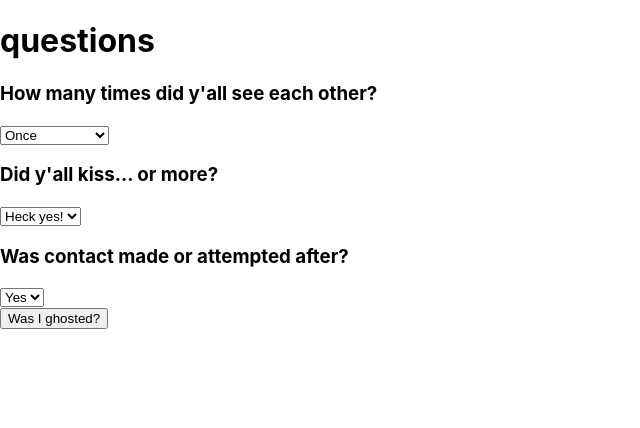
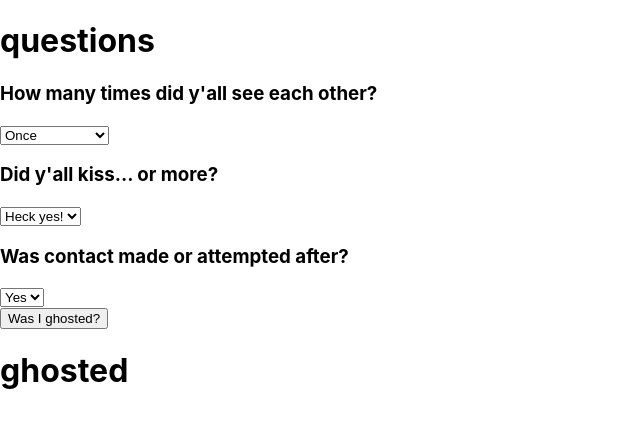
Before and after one commit to ChippyChoppy/was-i-ghosted, a React (Create React App) app: page /questions in a window 1280 px wide. Shown: the top 428 px of the page, without its empty margins (0-640 px from the left). Built offline with nearby package versions, Linux system fonts and the light colour scheme.

Commit message:
ghosted status working

```diff
--- a/src/Components/Questions.js
+++ b/src/Components/Questions.js
@@ -1,6 +1,6 @@
 import React, { useState } from 'react';
 
-const Questions = () => {
+const Questions = ({isGhosted}) => {
     const [dates, setDates] = useState("once")
     const [kiss, setKiss] = useState("heck yes!")
     const [talk, setTalk] = useState("yes")
@@ -16,6 +16,14 @@ const Questions = () => {
 
     const talkHandler = (e) => {
         setTalk(e.target.value)
+    }
+
+    const ghostHandler = (e) => {
+        e.preventDefault()
+        if (talk === "yes" && kiss === "nope" && dates === "once" ) {
+            isGhosted = true
+        }
+        console.log(isGhosted)
     }
 
     return (
@@ -38,7 +46,7 @@ const Questions = () => {
             <option value="no">No</option>
         </select>
         <br/>
-        <button>Was I ghosted?</button>
+        <button onClick={ghostHandler} >Was I ghosted?</button>
         </form>
         </div>
     )
--- a/src/Containers/QuestionsContainer.js
+++ b/src/Containers/QuestionsContainer.js
@@ -1,11 +1,12 @@
 import React from 'react'
 import Questions from '../Components/Questions'
 
-const QuestionsContainer = () => {
+const QuestionsContainer = ({isGhosted}) => {
+    console.log(isGhosted)
     return (
         <div>
             <h1>questions</h1>
-            <Questions />
+            <Questions isGhosted={isGhosted} />
         </div>
 
     )
--- /dev/null
+++ b/src/Containers/Results.js
@@ -0,0 +1,11 @@
+import React, {useState} from 'react'
+
+const Results = () => {
+    return (
+        <div>
+            <h1>ghosted</h1>
+        </div>
+    )
+}
+
+export default Results
--- a/src/Containers/ViewContainer.js
+++ b/src/Containers/ViewContainer.js
@@ -1,14 +1,21 @@
-import React from 'react'
+import React,{ useState } from 'react'
 import Landing from './Landing'
 import QuestionsContainer from './QuestionsContainer'
+import Results from './Results'
 
 const ViewContainer = () => {
+    const [ghosted, setGhosted] = useState(true)
+    console.log(ghosted)
 
+    let ghostedArray = ["sucks", "to", "be", "you"]
+    let notGhostedArray = ["you", "don't", "suck", "they", "do"]
 
     return (
         <div>
             {/* <Landing /> */}
-            <QuestionsContainer />
+            <QuestionsContainer isGhosted={setGhosted} />
+
+            {ghosted ? <Results ghosted={ghostedArray} /> : null}
         </div>
     )
 }
```
